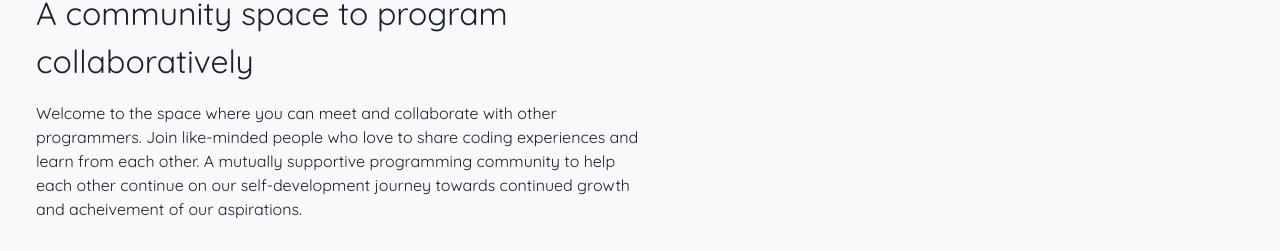
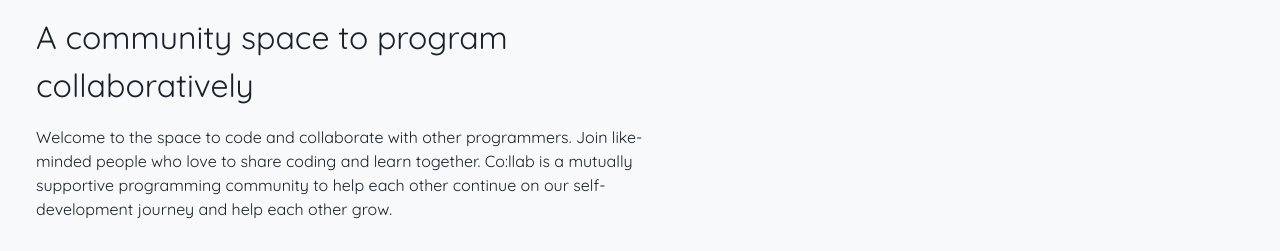
Before and after one commit to Lindris/final-project-repo-hugs-for-bugs, a Next.js app: page / in a window 1280 px wide. Shown: the part 431-682 px from the top of the page. Built offline with nearby package versions, Linux system fonts and the light colour scheme; no server answers.

Commit message:
vision page with full text

```diff
--- a/pages/index.js
+++ b/pages/index.js
@@ -44,8 +44,8 @@ import {
 // Broke up the sections of the page with colours: alternating between grey and white to add depth > added bg="" in griditem
 // Created another row in the overall grid to make room for the form at the bottom by amending the rows to 3 and adding another griditem
 
-const placeholderText =
-  "Welcome to the space where you can meet and collaborate with other programmers. Join like-minded people who love to share coding experiences and learn from each other.  A mutually supportive programming community to help each other continue on our self-development journey towards continued growth and acheivement of our aspirations.";
+// const placeholderText =
+//   "Welcome to the space to code and collaborate with other programmers. Join like-minded people who love to share coding and learn together.  Co:llab is a mutually supportive programming community to help each other continue on our self-development journey and help each other grow.";
 
 export default function Home() {
   return (
@@ -80,7 +80,7 @@ export default function Home() {
               content={"A community space to program collaboratively"}
             />
             <Box mt="1em" mb="1em">
-              <Paragraph content={placeholderText} />
+              <Paragraph content={"Welcome to the space to code and collaborate with other programmers. Join like-minded people who love to share coding and learn together.  Co:llab is a mutually supportive programming community to help each other continue on our self-development journey and help each other grow."} />
             </Box>
             <Box pt="1em">
               <SecondaryButton content={"Learn more"} route={"/vision"} />
```
